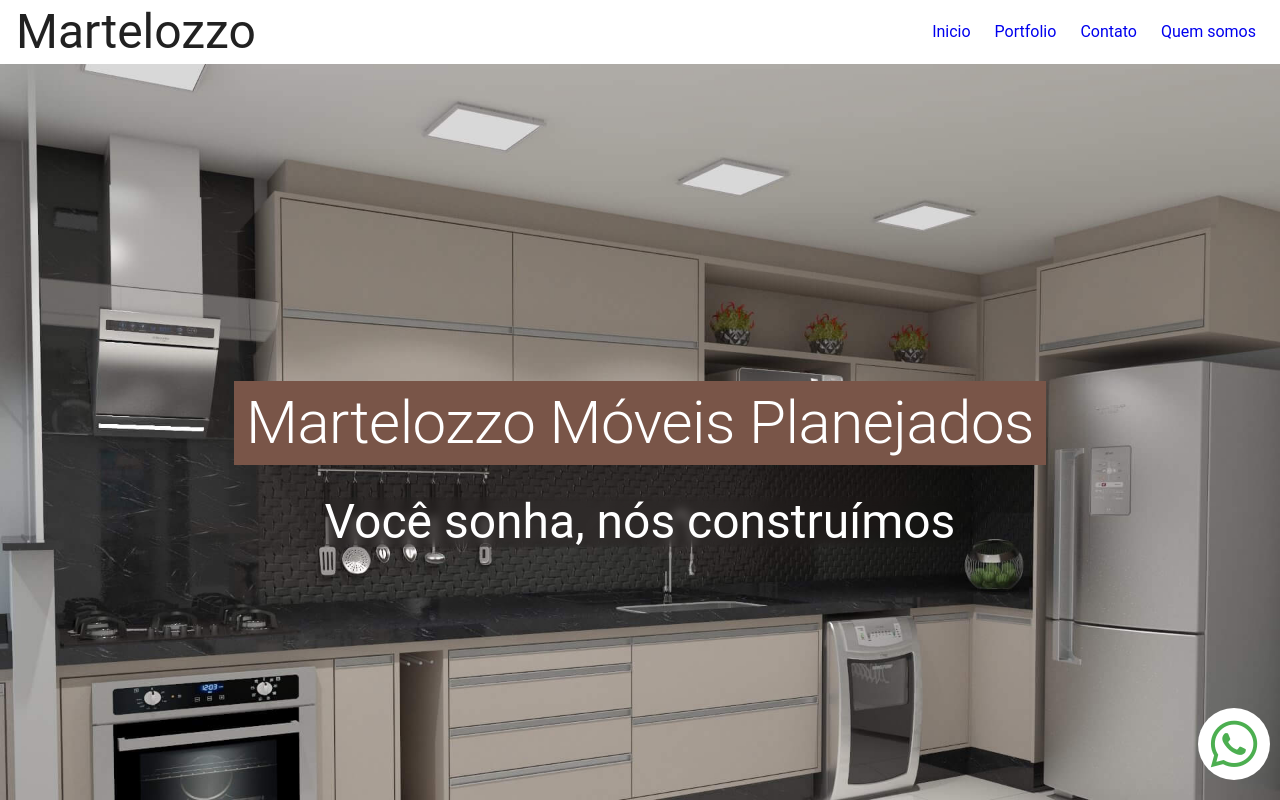
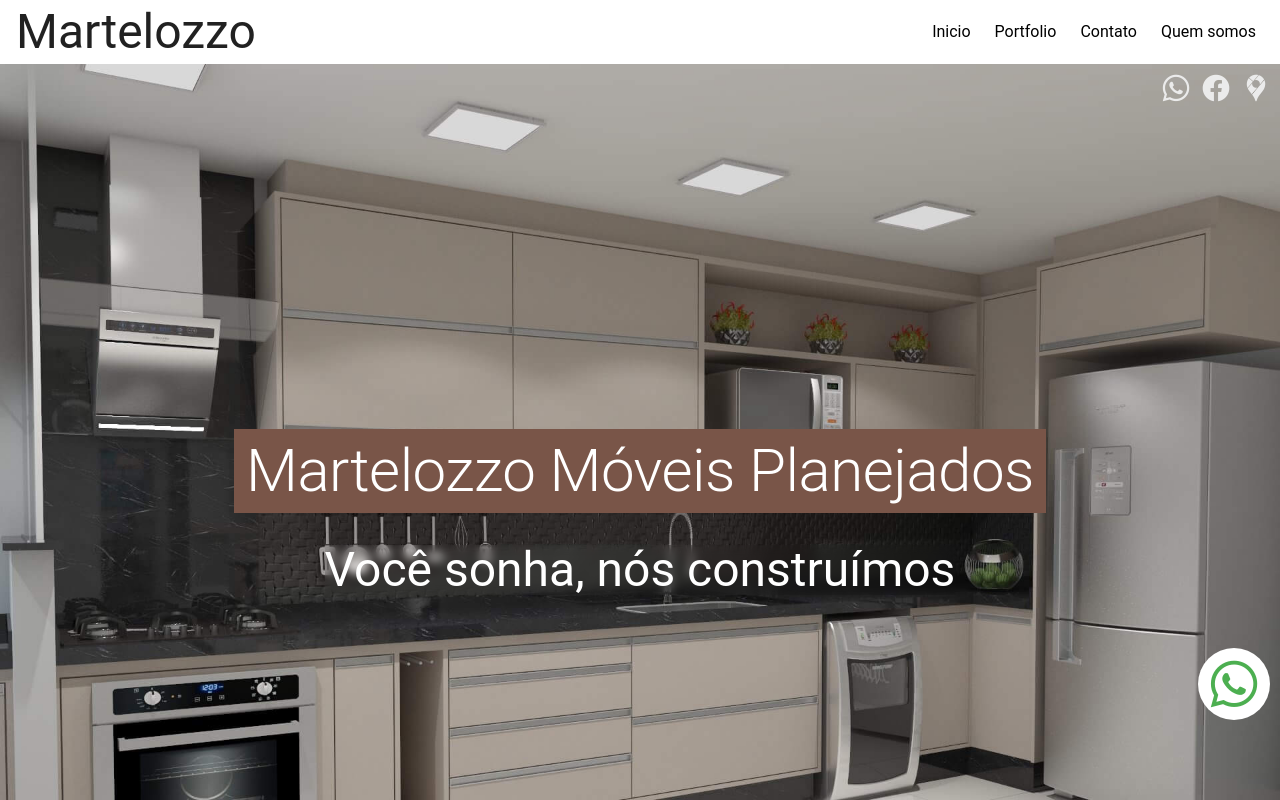
Before and after one commit to mhenrique94/martelozzo-imoveis, a Vue app: page / in a window 1280 px wide. Shown: the top 800 px of the page. Built offline with nearby package versions, Linux system fonts and the light colour scheme.

Commit message:
adds contact buttons

```diff
--- a/src/App.vue
+++ b/src/App.vue
@@ -4,25 +4,15 @@
     <v-main>
       <router-view />
     </v-main>
-
-    <v-footer class="bg-1">
-      <v-container>
-        <hr />
-        <div class="mt-6">
-          <p>
-            © 2023 Martelozzo Imóveis
-            <br />Desenvolvido por Maniva Software
-          </p>
-        </div>
-      </v-container>
-    </v-footer>
+    <page-footer />
   </v-app>
 </template>
 
 <script>
 import navigationBar from "./components/navigation-bar.vue";
+import pageFooter from "./components/page-footer.vue";
 export default {
-  components: { navigationBar },
+  components: { navigationBar, pageFooter },
   name: "App",
   data() {
     return {
@@ -39,7 +29,7 @@
   },
 };
 </script>
-<style>
+<style scoped>
 @import url("https://fonts.googleapis.com/css2?family=Raleway:wght@300&display=swap");
 
 .logotipo {
@@ -53,11 +43,16 @@
   justify-content: center;
 }
 
-.footer {
-  padding: 4%;
-}
-
 .navigation-bar {
   z-index: 2000;
 }
 </style>
+
+<style>
+.full-height {
+  height: 100vh;
+  display: flex;
+  flex-direction: column;
+  justify-content: center;
+}
+</style>
--- a/src/components/Home/hero-section.vue
+++ b/src/components/Home/hero-section.vue
@@ -1,6 +1,18 @@
 <template>
   <div id="inicio">
     <v-row align="center" justify="center" class="hero" no-gutters>
+      <div class="apps">
+        <a
+          href="https://api.whatsapp.com/send?phone=5515981630646&text=Ol%C3%A1!"
+          ><v-icon icon="mdi-whatsapp" size="32"></v-icon
+        ></a>
+        <a href="https://www.facebook.com/Martelozzo"
+          ><v-icon icon="mdi-facebook" size="32"></v-icon
+        ></a>
+        <a href="https://goo.gl/maps/6YaH5mctsMkS67Ct5?coh=178572&entry=tt"
+          ><v-icon icon="mdi-google-maps" size="32"></v-icon
+        ></a>
+      </div>
       <v-col cols="12" xl="2" lg="2" />
       <v-col cols="12" xl="8" lg="8">
         <v-container class="hero-container full-height logotipo">
@@ -22,7 +34,7 @@
   components: {},
 };
 </script>
-<style>
+<style scoped>
 @import url("https://fonts.googleapis.com/css2?family=Raleway:wght@300&display=swap");
 
 .logotipo {
@@ -51,6 +63,22 @@
   backdrop-filter: blur(5px);
 }
 
+.apps {
+  width: 100%;
+  display: flex;
+  justify-content: flex-end;
+  gap: 8px;
+  padding: 8px;
+}
+
+.apps > a {
+  color: rgb(235, 235, 235);
+}
+
+.apps > a:hover {
+  color: white;
+}
+
 @media screen and (max-width: 600px) {
   .hero {
     background: url("../../assets/images/hero.jpg");
--- a/src/components/Home/whatsapp-snippet.vue
+++ b/src/components/Home/whatsapp-snippet.vue
@@ -3,6 +3,9 @@
     <a href="https://api.whatsapp.com/send?phone=5515981630646&text=Ol%C3%A1!">
       <v-icon color="green" icon="mdi-whatsapp" size="56"></v-icon>
     </a>
+    <v-tooltip activator="parent" location="start"
+      >Entre em contato pelo Whatsapp!</v-tooltip
+    >
   </div>
 </template>
 <style>
--- a/src/components/navigation-bar.vue
+++ b/src/components/navigation-bar.vue
@@ -31,7 +31,7 @@
     <div class="overlay"></div>
   </div>
 </template>
-<style>
+<style scoped>
 @import url("https://fonts.googleapis.com/css2?family=Cabin&display=swap");
 .main-navbar {
   position: sticky;
@@ -67,6 +67,10 @@
 #main-menu > .mm-items > li:hover {
   color: white;
   background-color: #795548;
+}
+
+a {
+  color: black;
 }
 
 a:visited {
--- /dev/null
+++ b/src/components/page-footer.vue
@@ -0,0 +1,50 @@
+<template>
+  <v-footer class="bg-1">
+    <v-container>
+      <hr />
+      <div class="d-flex mt-6 justify-space-between">
+        <p>
+          © 2023 Marcenaria Martelozzo Móveis Planejados
+          <br /><a href="https://manivasoft.com">
+            Desenvolvido por Maniva Software
+          </a>
+        </p>
+        <div class="apps">
+          <a
+            href="https://api.whatsapp.com/send?phone=5515981630646&text=Ol%C3%A1!"
+            ><v-icon icon="mdi-whatsapp" size="32"></v-icon
+          ></a>
+          <a href="https://www.facebook.com/Martelozzo"
+            ><v-icon icon="mdi-facebook" size="32"></v-icon
+          ></a>
+          <a href="https://goo.gl/maps/6YaH5mctsMkS67Ct5?coh=178572&entry=tt"
+            ><v-icon icon="mdi-google-maps" size="32"></v-icon
+          ></a>
+        </div>
+      </div>
+    </v-container>
+  </v-footer>
+</template>
+<script>
+export default {
+  name: "pageFooter",
+};
+</script>
+<style scoped>
+.footer {
+  padding: 4%;
+}
+
+a {
+  color: black;
+}
+
+a:visited {
+  color: black;
+}
+
+.apps {
+  display: flex;
+  gap: 8px;
+}
+</style>
--- a/src/views/HomeView.vue
+++ b/src/views/HomeView.vue
@@ -31,6 +31,6 @@
 .whatsapp {
   position: fixed;
   right: 10px;
-  bottom: 20px;
+  bottom: 10%;
 }
 </style>
```
Also changed, not shown: 1 other file (tests, documents, lock files or other folders).
